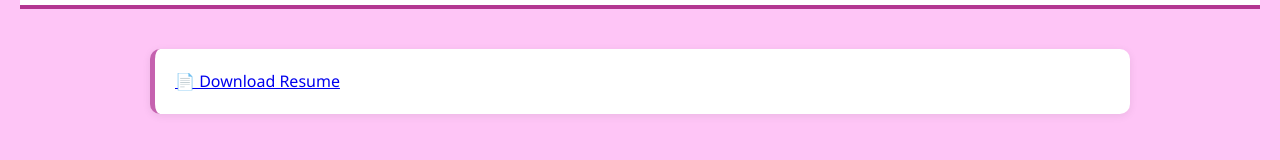
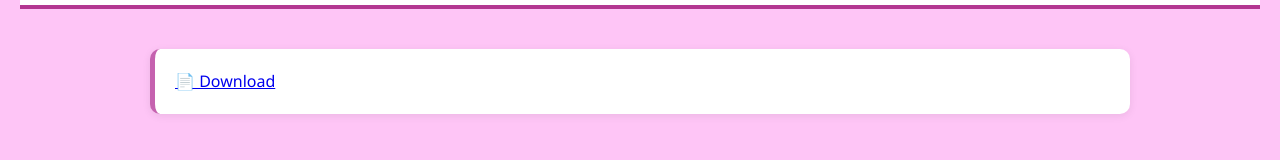
Before and after one commit to MaisSerhan/Gradulation, a plain HTML site: page HTML_Page/contact.html in a window 1280 px wide. Shown: the part 127-287 px from the top of the page. Drawn offline with Linux system fonts and the light colour scheme.

Commit message:
Update contact.html

```diff
--- a/HTML_Page/contact.html
+++ b/HTML_Page/contact.html
@@ -50,7 +50,7 @@
 
     <main>
         <section>
-            <a href="../Assets/images/Mother_and_child_haven.pdf" download class="btn btn-primary">📄 Download Resume</a>
+            <a href="../Assets/images/Mother_and_child_haven.pdf" download class="btn btn-primary">📄 Download </a>
         </section>
     </main>
 
```
